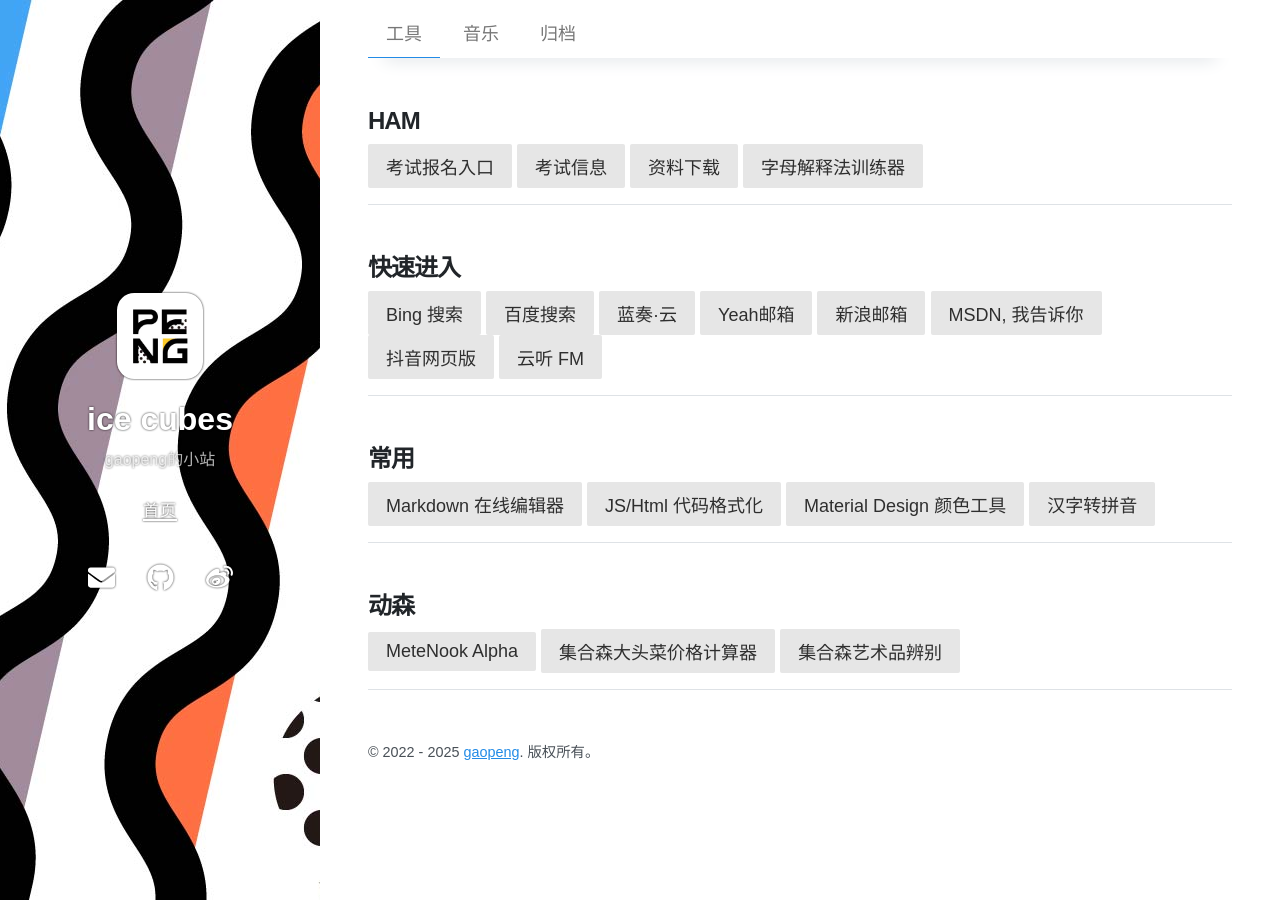
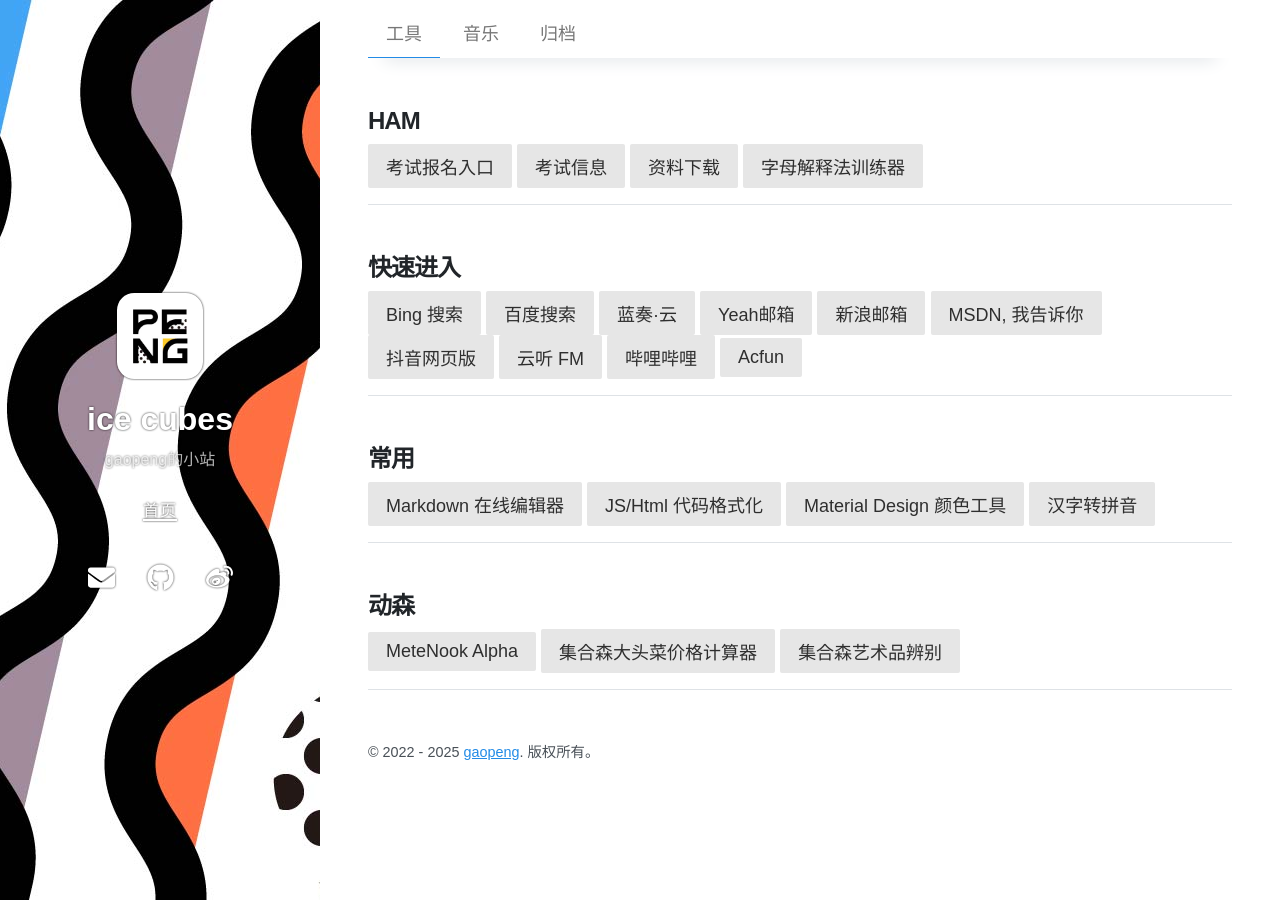
Before and after one commit to gaopengk/gaopengk.github.io, a Jekyll site: the page built from tools.md, in a window 1280 px wide. Built offline with Jekyll 4.4.1, drawn with Linux system fonts in a browser that asks for light colours; nearby versions of some CDN libraries.

Commit message:
Update archive-tools.html

```diff
--- a/_layouts/archive-tools.html
+++ b/_layouts/archive-tools.html
@@ -25,6 +25,8 @@
       <a class="pure-button" href="https://msdn.itellyou.cn/" target="_blank">MSDN, 我告诉你</a>
       <a class="pure-button" href="https://www.douyin.com/?is_from_mobile_home=1&recommend=1" target="_blank">抖音网页版</a>
       <a class="pure-button" href="http://www.radio.cn/pc-portal/erji/radioStation.html" target="_blank">云听 FM</a>
+      <a class="pure-button" href="http://www.bilibili.com/" target="_blank">哔哩哔哩</a>
+      <a class="pure-button" href="http://www.acfun.com/" target="_blank">Acfun</a>
     </p>
   </section>
   <section class="post-entry">
```
